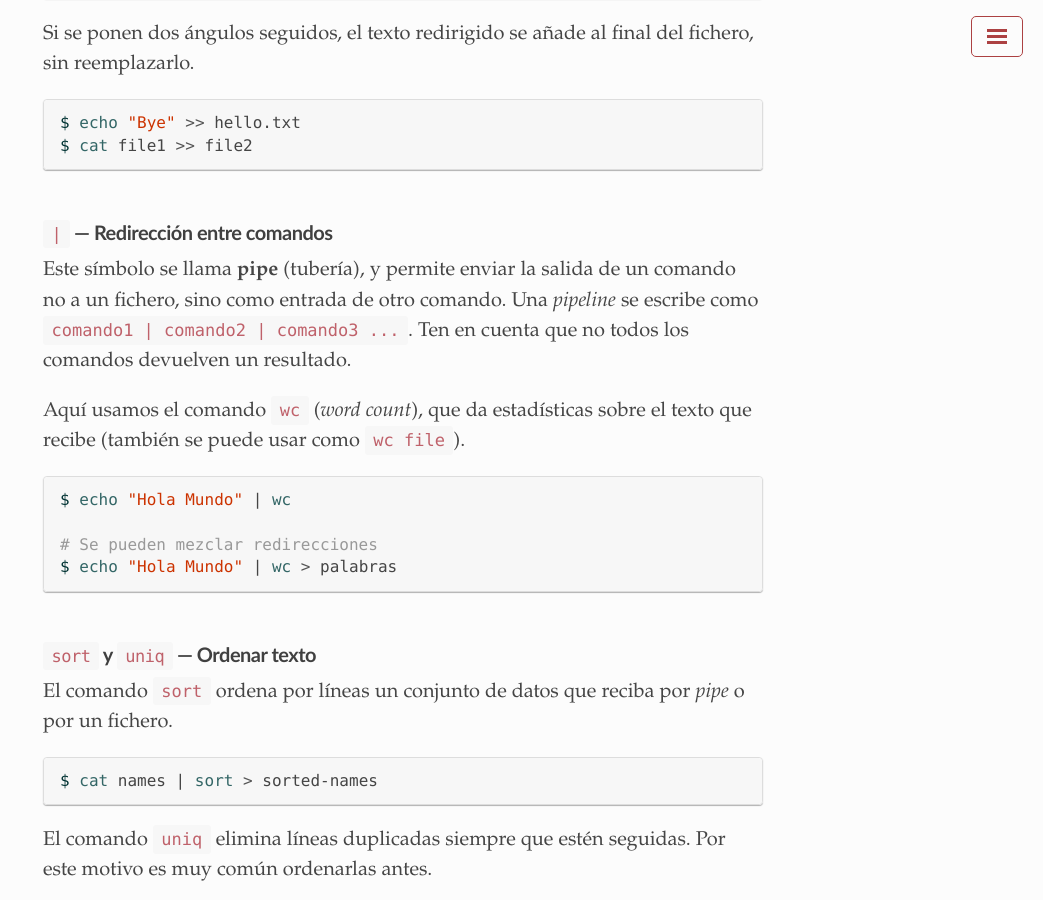
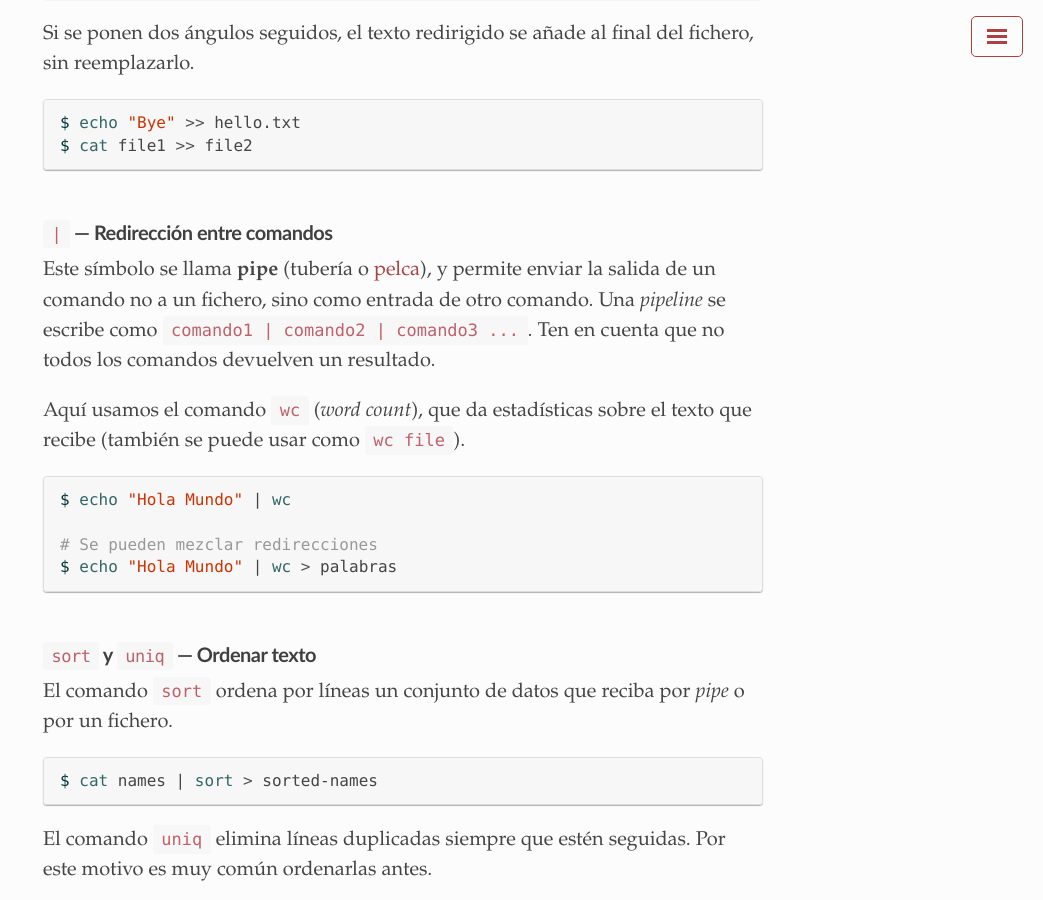
Before and after one commit to santi-gf/santi-gf.github.io, a Jekyll site: the page built from terminal-linux.md, in a window 1280 px wide and 900 px high, scrolled down 7215 px. Shown: the whole window, without its empty margins (237-1280 px from the left). Built offline with Jekyll 4.4.1, drawn with Linux system fonts in a browser that asks for light colours; a style sheet for code colours, icons or effects is not loaded.

Commit message:
Pelca en terminal-linux.md

````diff
--- a/terminal-linux.md
+++ b/terminal-linux.md
@@ -252,7 +252,7 @@ $ cat file1 >> file2
 
 ### `|` --- Redirección entre comandos
 
-Este símbolo se llama **pipe** (tubería), y permite enviar la salida de un comando no a un fichero, sino como entrada de otro comando. Una *pipeline* se escribe como `comando1 | comando2 | comando3 ...`. Ten en cuenta que no todos los comandos devuelven un resultado.
+Este símbolo se llama **pipe** (tubería o [pelca](https://es.wikipedia.org/wiki/Pleca)), y permite enviar la salida de un comando no a un fichero, sino como entrada de otro comando. Una *pipeline* se escribe como `comando1 | comando2 | comando3 ...`. Ten en cuenta que no todos los comandos devuelven un resultado.
 
 Aquí usamos el comando `wc` (*word count*), que da estadísticas sobre el texto que recibe (también se puede usar como `wc file`).
 ```bash
````
